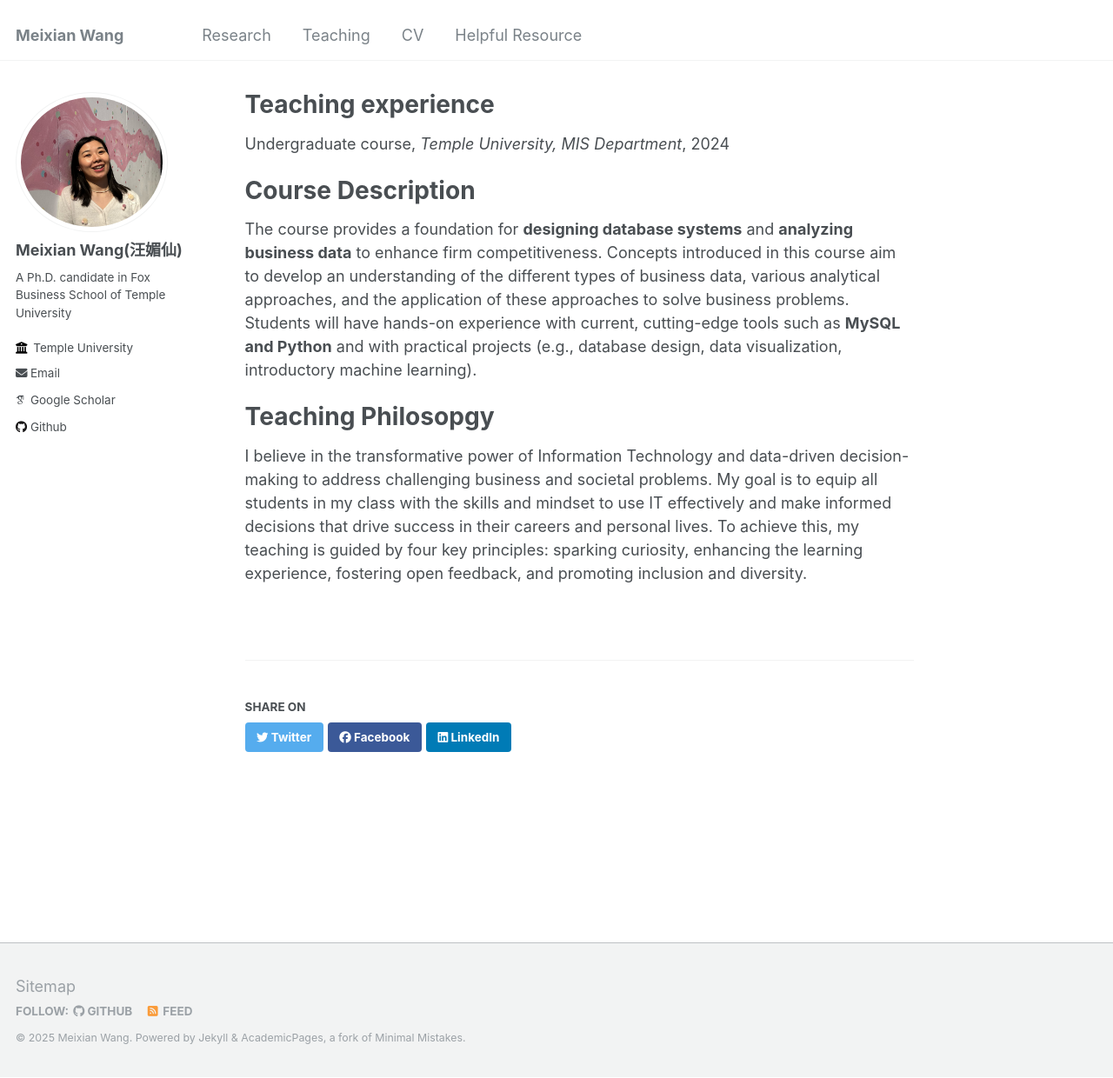
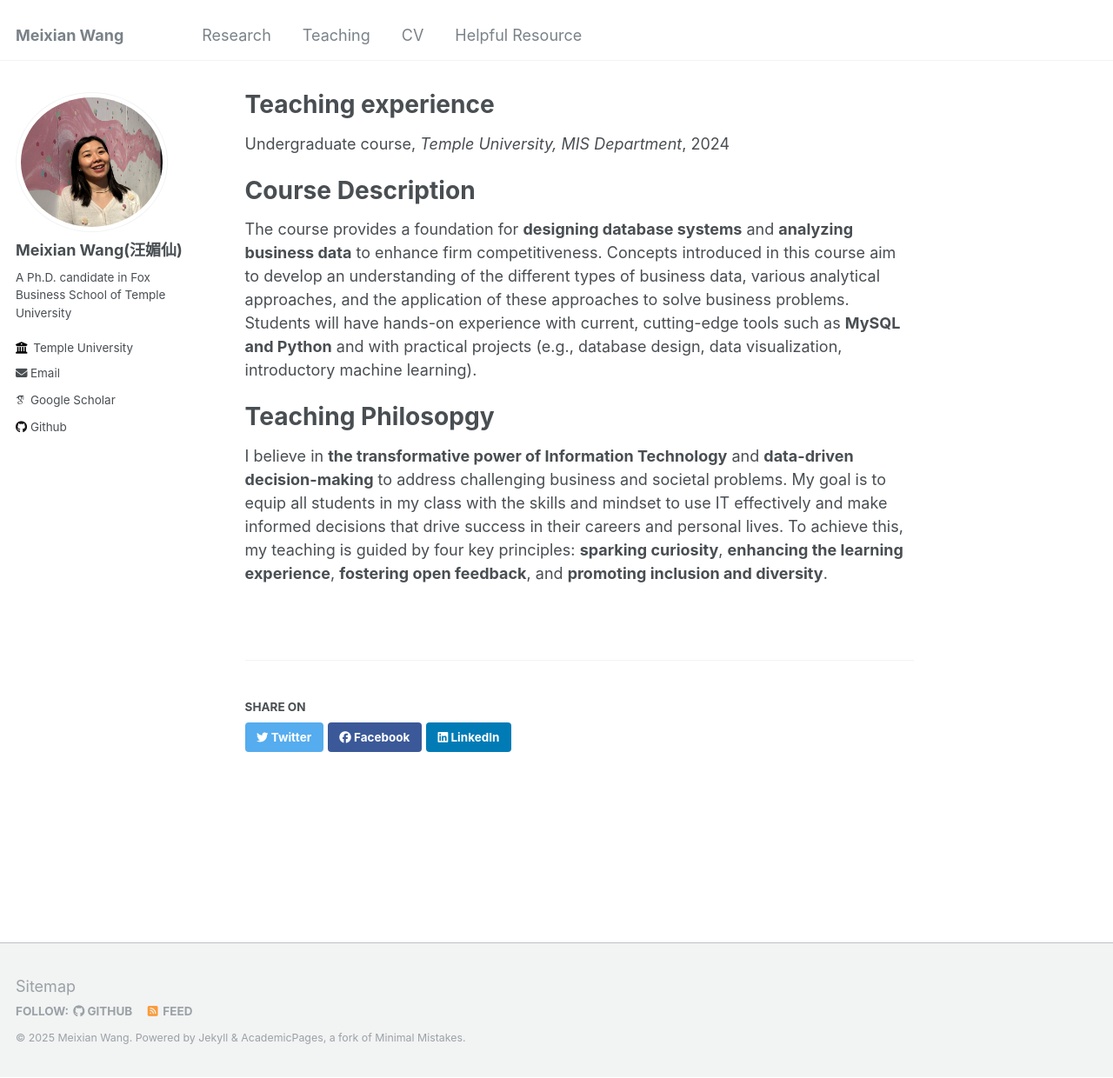
Before and after one commit to MeixianWang2/MeixianWang2.github.io, a Jekyll site: the page built from _teaching/2014-spring-teaching-1.md, in a window 1280 px wide and 1240 px high. Shown: the whole window at 87% size. Built offline with Jekyll 4.4.1, drawn with Linux system fonts in a browser that asks for light colours; some web fonts are replaced.

```diff
--- a/_teaching/2014-spring-teaching-1.md
+++ b/_teaching/2014-spring-teaching-1.md
@@ -15,4 +15,4 @@ The course provides a foundation for **designing database systems** and **analyz
 
 Teaching Philosopgy
 ======
-I believe in the transformative power of Information Technology and data-driven decision-making to address challenging business and societal problems. My goal is to equip all students in my class with the skills and mindset to use IT effectively and make informed decisions that drive success in their careers and personal lives. To achieve this, my teaching is guided by four key principles: sparking curiosity, enhancing the learning experience, fostering open feedback, and promoting inclusion and diversity.
+I believe in **the transformative power of Information Technology** and **data-driven decision-making** to address challenging business and societal problems. My goal is to equip all students in my class with the skills and mindset to use IT effectively and make informed decisions that drive success in their careers and personal lives. To achieve this, my teaching is guided by four key principles: **sparking curiosity**, **enhancing the learning experience**, **fostering open feedback**, and **promoting inclusion and diversity**.
```
